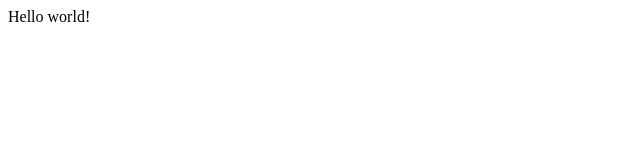
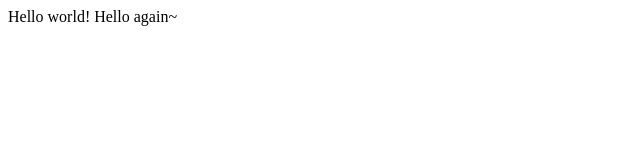
Before and after one commit to Holytu/lecture0, a plain HTML site: page hello.html in a window 1280 px wide. Shown: the whole page, without its empty margins (0-640 px from the left). Drawn offline with Linux system fonts and the light colour scheme.

Commit message:
Update hello.html

```diff
--- a/hello.html
+++ b/hello.html
@@ -5,6 +5,6 @@
 	</head>
 
 	<body>
-		Hello world!
+		Hello world! Hello again~
 	</body>
 </html>
```
